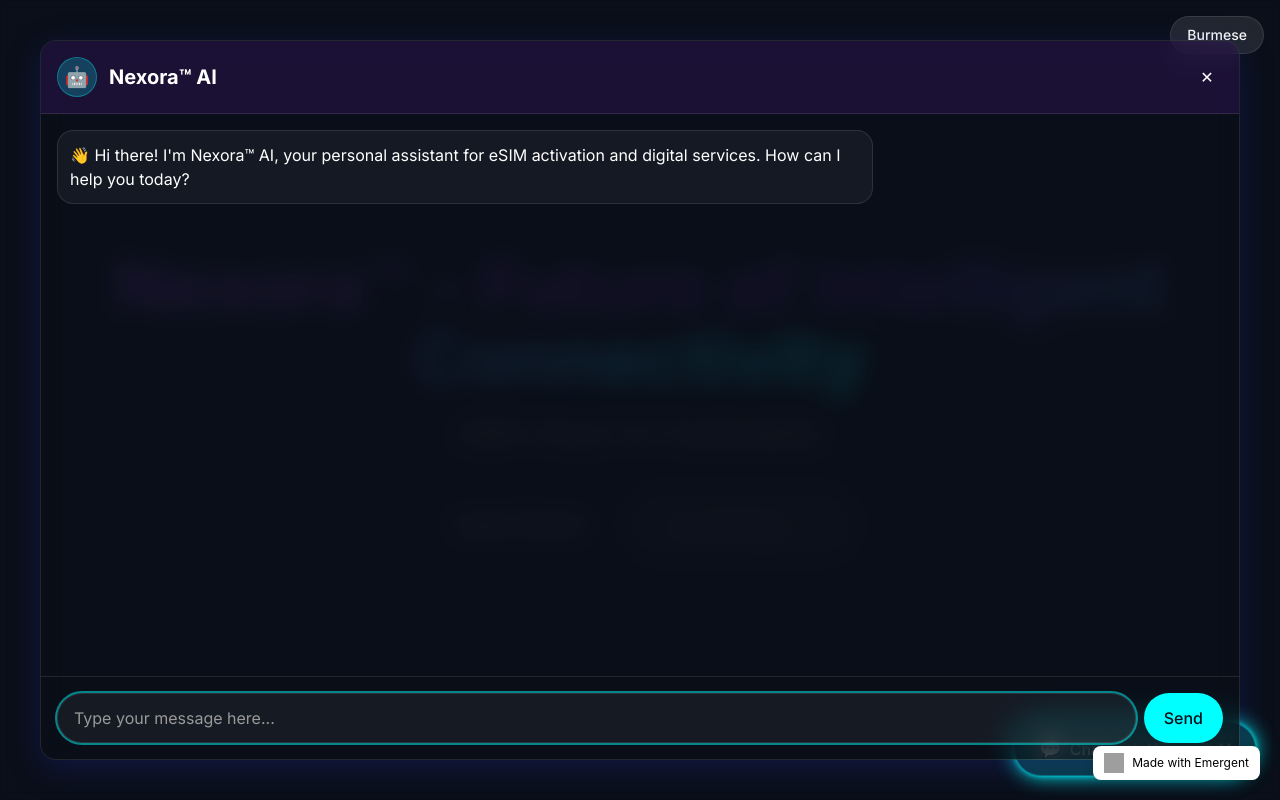
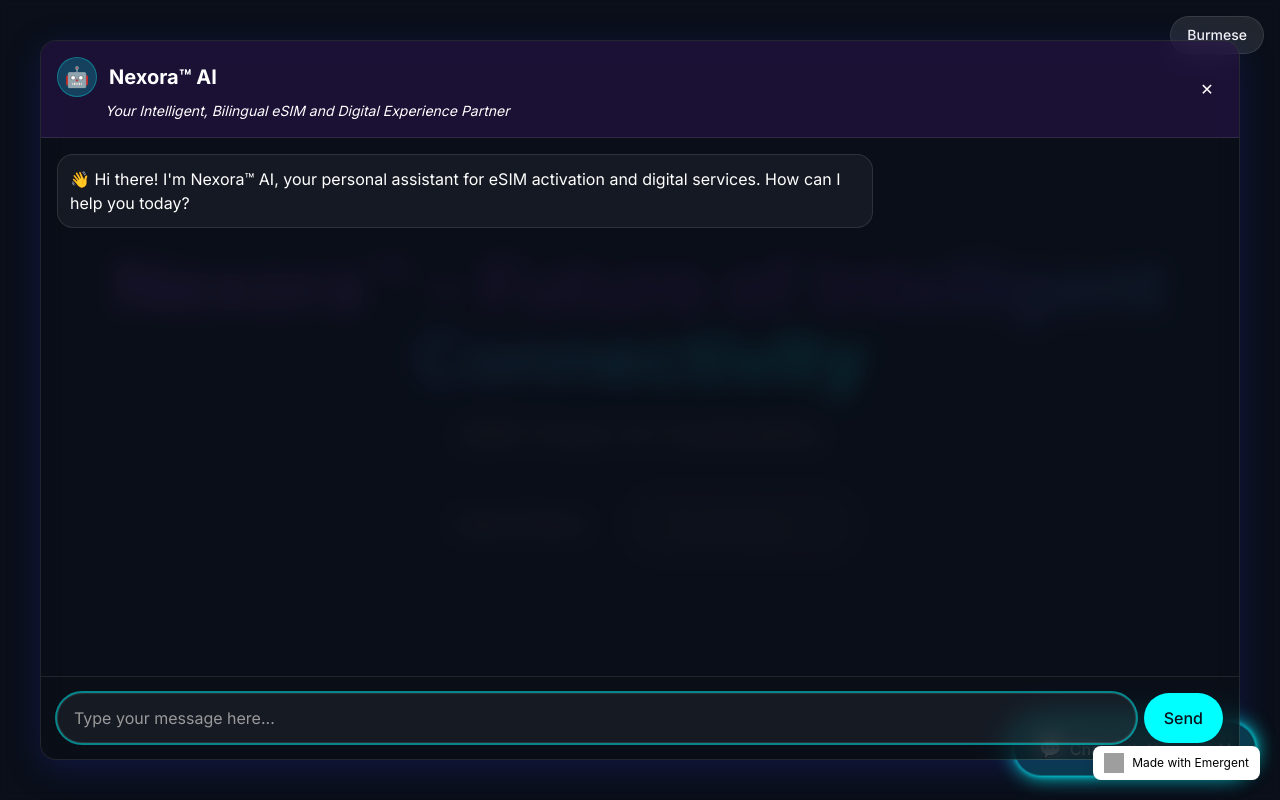
Before and after one commit to esims24/esims24, a React (Create React App) app in the folder frontend/: page / in a window 1280 px wide. Both pictures are taken after a click on the button "Chat with Nexora™ AI". Shown: the top 800 px of the page. Built offline with nearby package versions, Linux system fonts and the light colour scheme; grey boxes are pictures that could not be loaded.

Commit message:
auto-commit for f26fd8f4-5ceb-43f6-bbed-d3c744e41950

```diff
--- a/frontend/src/components/chat/ChatModal.js
+++ b/frontend/src/components/chat/ChatModal.js
@@ -142,11 +142,16 @@ const ChatModal = ({ isOpen, onClose }) => {
           >
             {/* Header */}
             <div className="p-4 border-b border-white/10 flex justify-between items-center bg-primary/20">
-              <div className="flex items-center gap-3">
-                <div className="h-10 w-10 rounded-full bg-accent/20 flex items-center justify-center border border-accent/30">
-                  <span className="text-xl">🤖</span>
+              <div className="flex flex-col">
+                <div className="flex items-center gap-3">
+                  <div className="h-10 w-10 rounded-full bg-accent/20 flex items-center justify-center border border-accent/30">
+                    <span className="text-xl">🤖</span>
+                  </div>
+                  <h2 className="text-xl font-bold text-white">Nexora™ AI</h2>
                 </div>
-                <h2 className="text-xl font-bold text-white">Nexora™ AI</h2>
+                <p className="text-xs md:text-sm text-text-light ml-12 mt-1 italic">
+                  Your Intelligent, Bilingual eSIM and Digital Experience Partner
+                </p>
               </div>
               <button
                 onClick={onClose}
```
